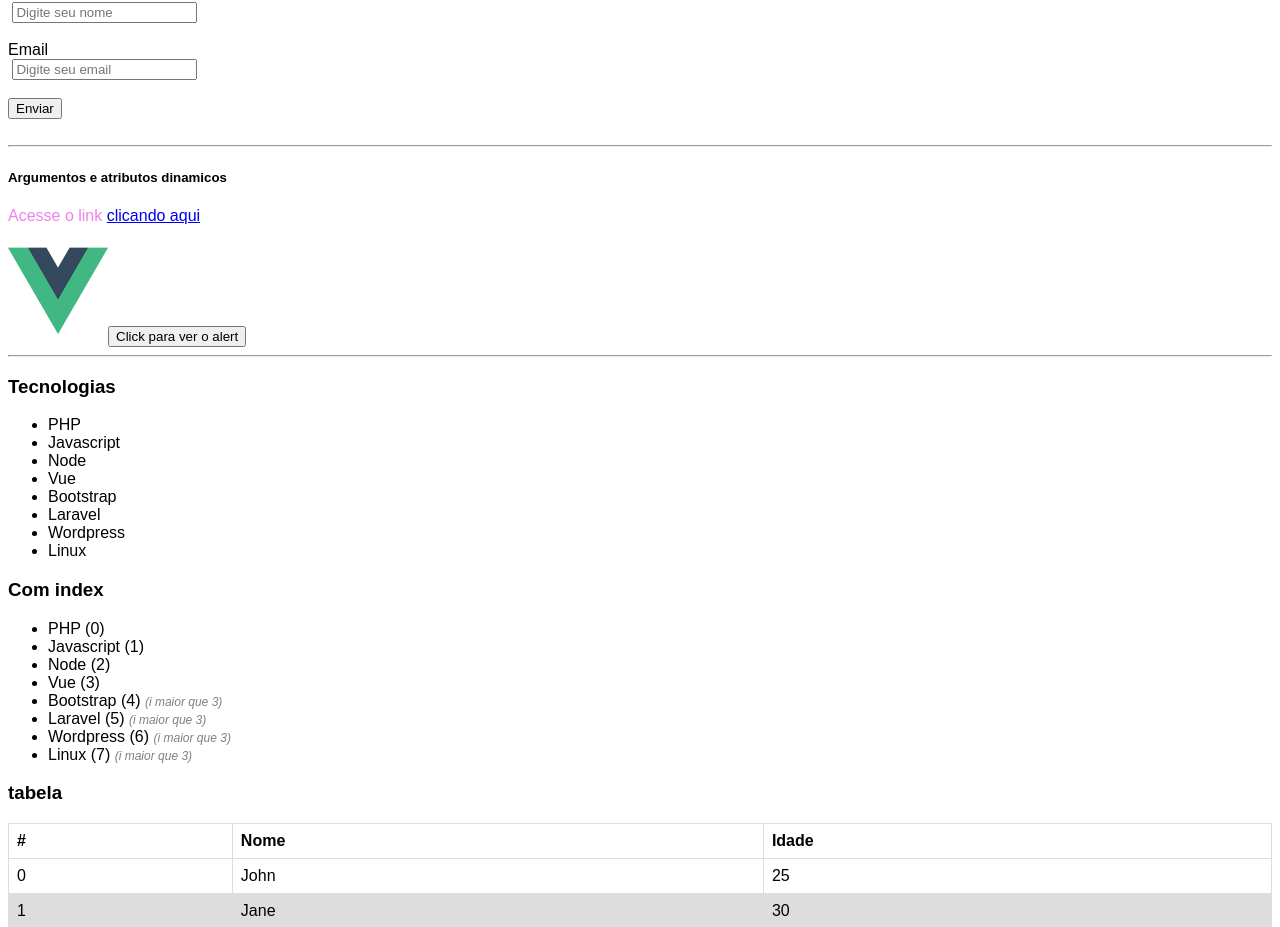
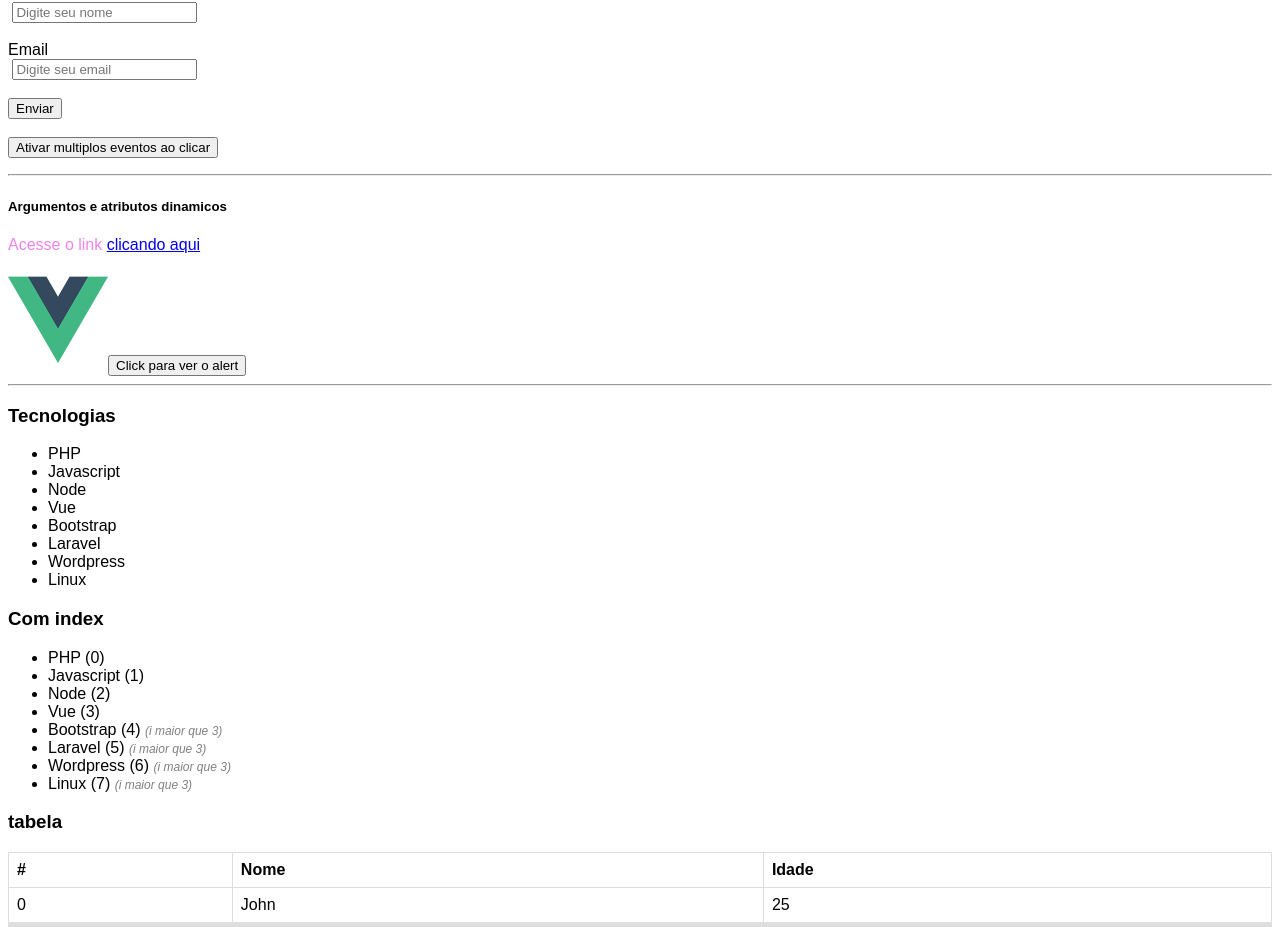
Before and after one commit to Getteli/curso-vue, a Vue app in the folder cli/appcli/: page / in a window 1280 px wide. Shown: the part 902-1829 px from the top of the page. Built offline with nearby package versions, Linux system fonts and the light colour scheme.

Commit message:
Multiplos eventos

```diff
--- a/cli/appcli/src/components/Form.vue
+++ b/cli/appcli/src/components/Form.vue
@@ -1,17 +1,18 @@
 <script lang="js">
     import InputText from './Form/InputText.vue';
     import ButtonSend from './Form/ButtonSend.vue';
+    import MultiplosEventos from './MultiplosEventos.vue';
 
     export default {
         name: "Form",
         data() {
             return {
-                inputValue: "",
             }
         },
         components: {
             InputText,
-            ButtonSend
+            ButtonSend,
+            MultiplosEventos,
         },
         methods: {
             enviar(e){
@@ -38,4 +39,6 @@
         <InputText :label="'Email'" :nameInput="'email'" :placeholderInput="'Digite seu email'" :class="'form'" :id="'emailInput'" :required="true" :disabled="false" :maxLengthInput="50"/>
         <ButtonSend :label="'Enviar'" :id="'buttonId'" :class="'classButton'"/>
     </form>
+
+    <MultiplosEventos/>
 </template>
--- /dev/null
+++ b/cli/appcli/src/components/MultiplosEventos.vue
@@ -0,0 +1,38 @@
+<script>
+    export default
+    {
+        name: 'MultiplosEventos',
+        data(){
+            return {
+                multipleE: "",
+            }
+        },
+        methods:{
+            first(txt,e){
+                setTimeout(() => {
+                    console.log(txt);
+                    this.multipleE = "Primeiro evento - depois de 1s";
+                }, 1000);
+            },
+            second(e){
+                setTimeout(() => {
+                    this.multipleE = "Segundo evento - depois de 2s";
+                }, 2000);
+            }
+        }
+    }
+</script>
+
+<template>
+    <div>
+        <!-- podemos passar texto como parametro, mas com aspas inversas a do evento/atributo de html -->
+        <button @click="first('a',$event), second($event)">Ativar multiplos eventos ao clicar</button>
+        <p>{{ multipleE }}</p>
+    </div>
+</template>
+
+<style scoped>
+    p{
+        color: black;
+    }
+</style>
```
